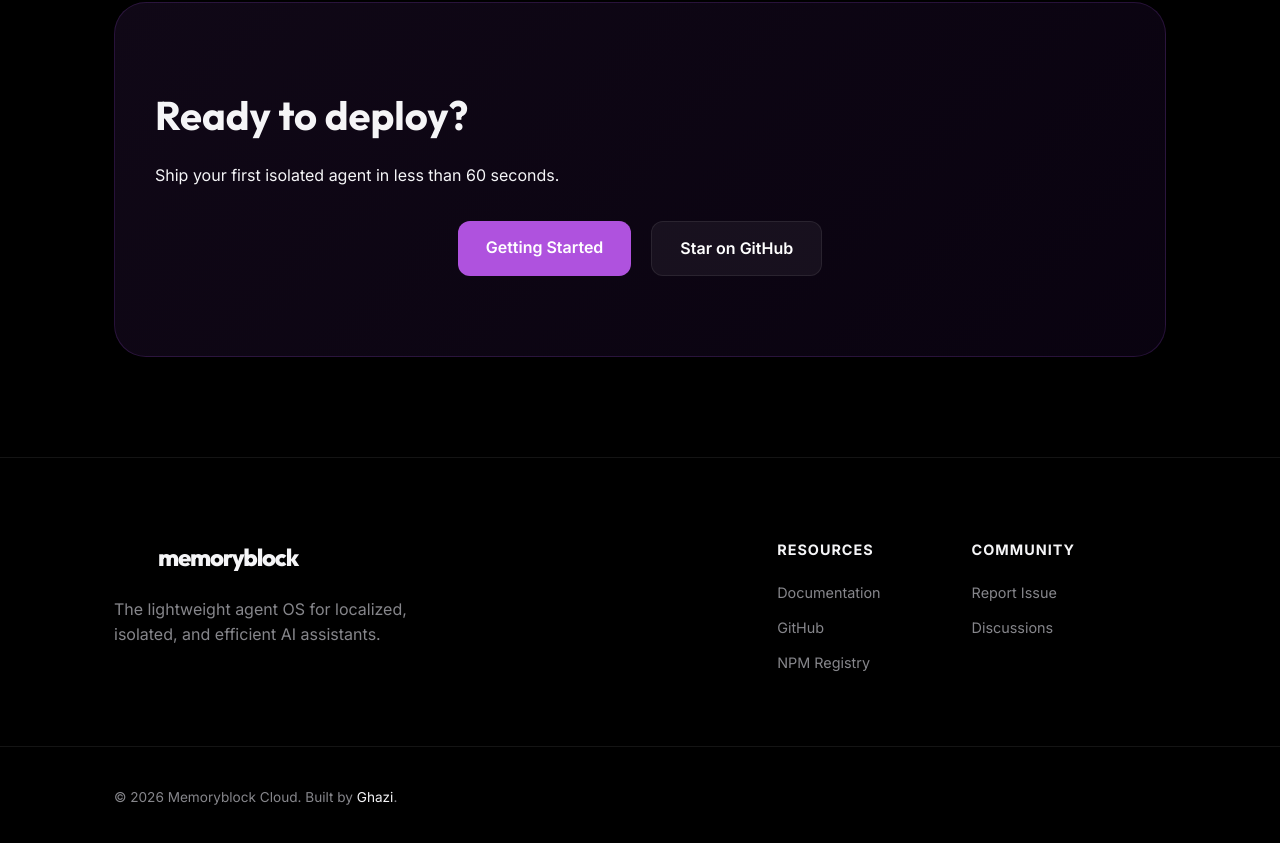
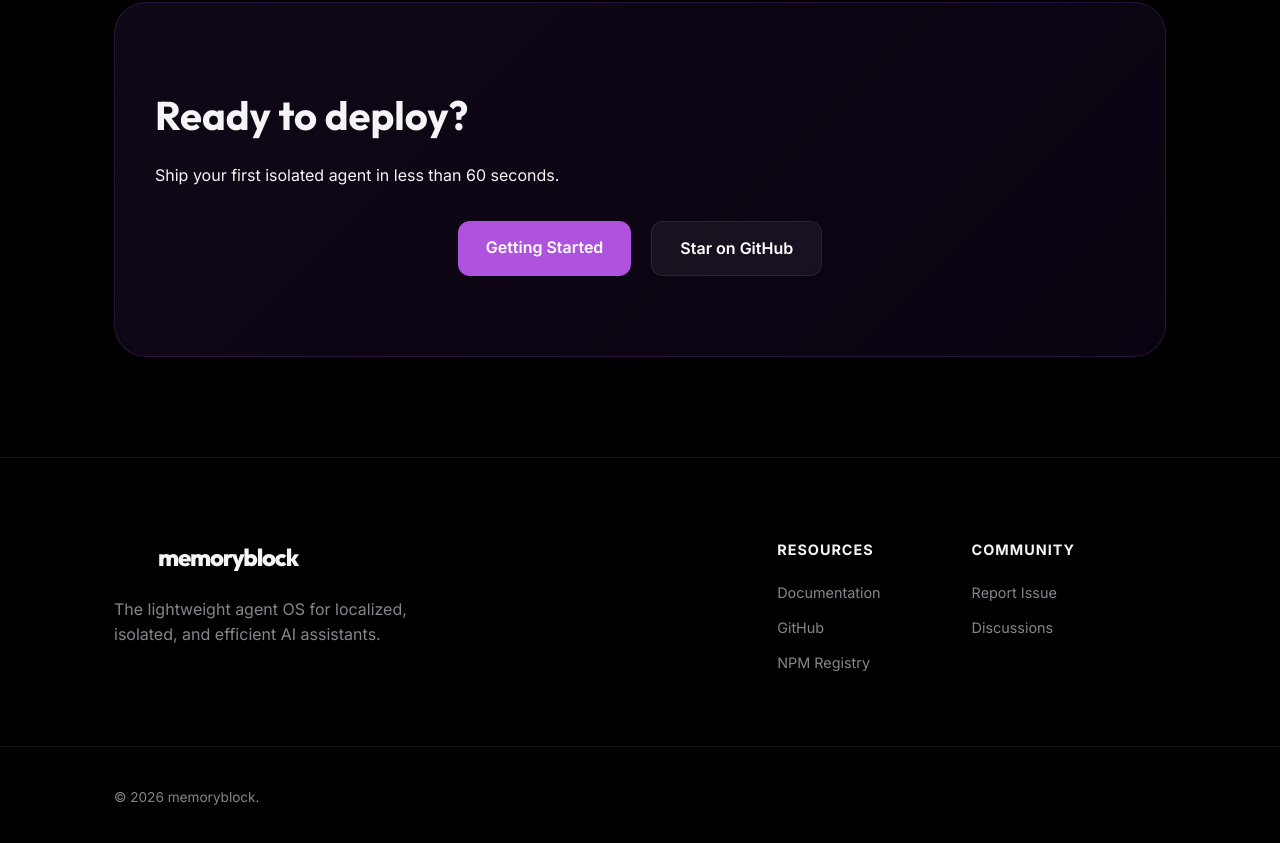
Before and after one commit to memoryblock-io/memoryblock.io, a website: page index.html in a window 1280 px wide. Shown: the part 2313-3156 px from the top of the page. Drawn offline with Linux system fonts and the light colour scheme; no server answers.

Commit message:
Update index.html

```diff
--- a/index.html
+++ b/index.html
@@ -181,7 +181,7 @@
         </div>
         <div class="footer-bottom">
             <div class="container">
-                <p>&copy; 2026 Memoryblock Cloud. Built by <a href="https://mgks.dev" target="_blank">Ghazi</a>.</p>
+                <p>&copy; 2026 memoryblock.</p>
             </div>
         </div>
     </footer>
```
